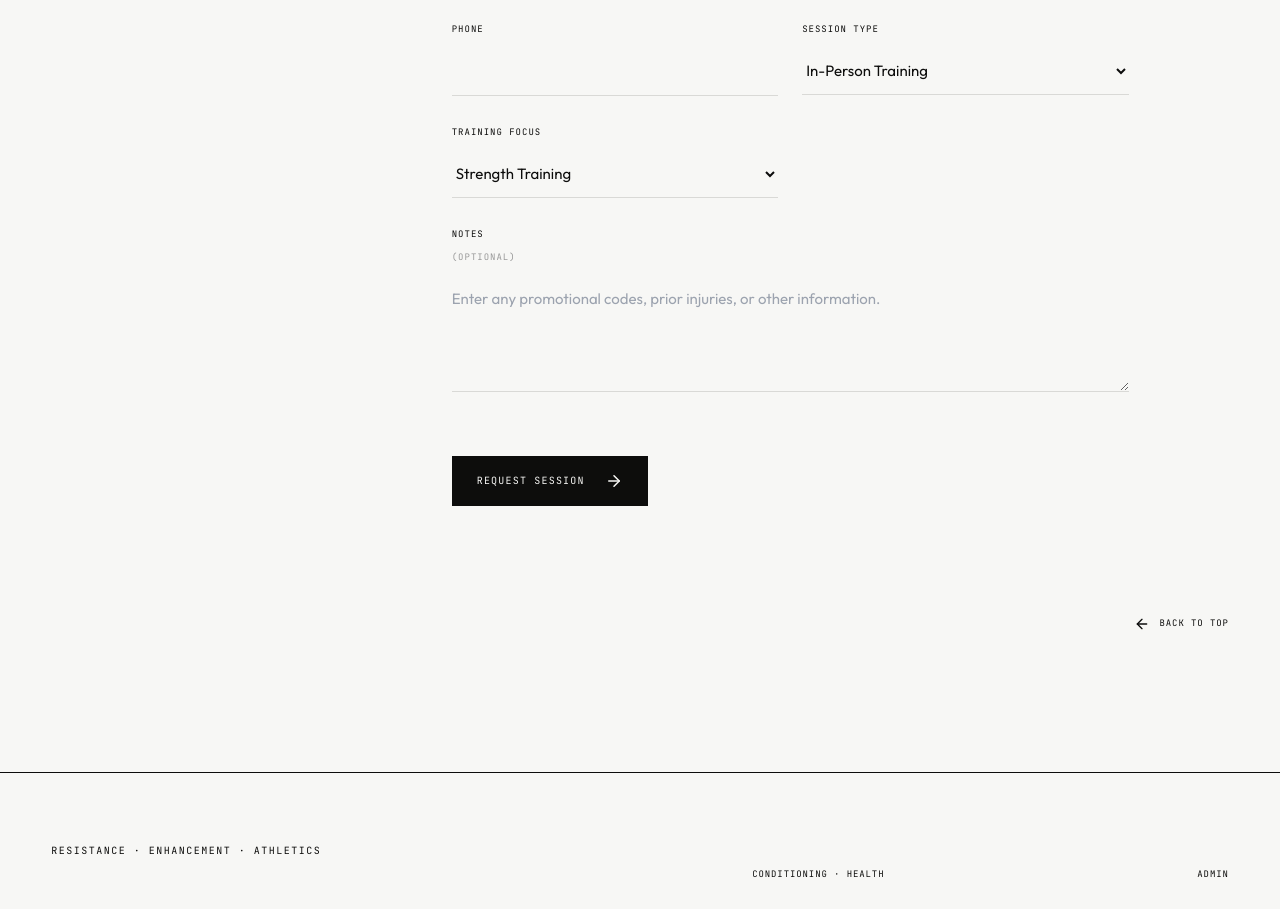
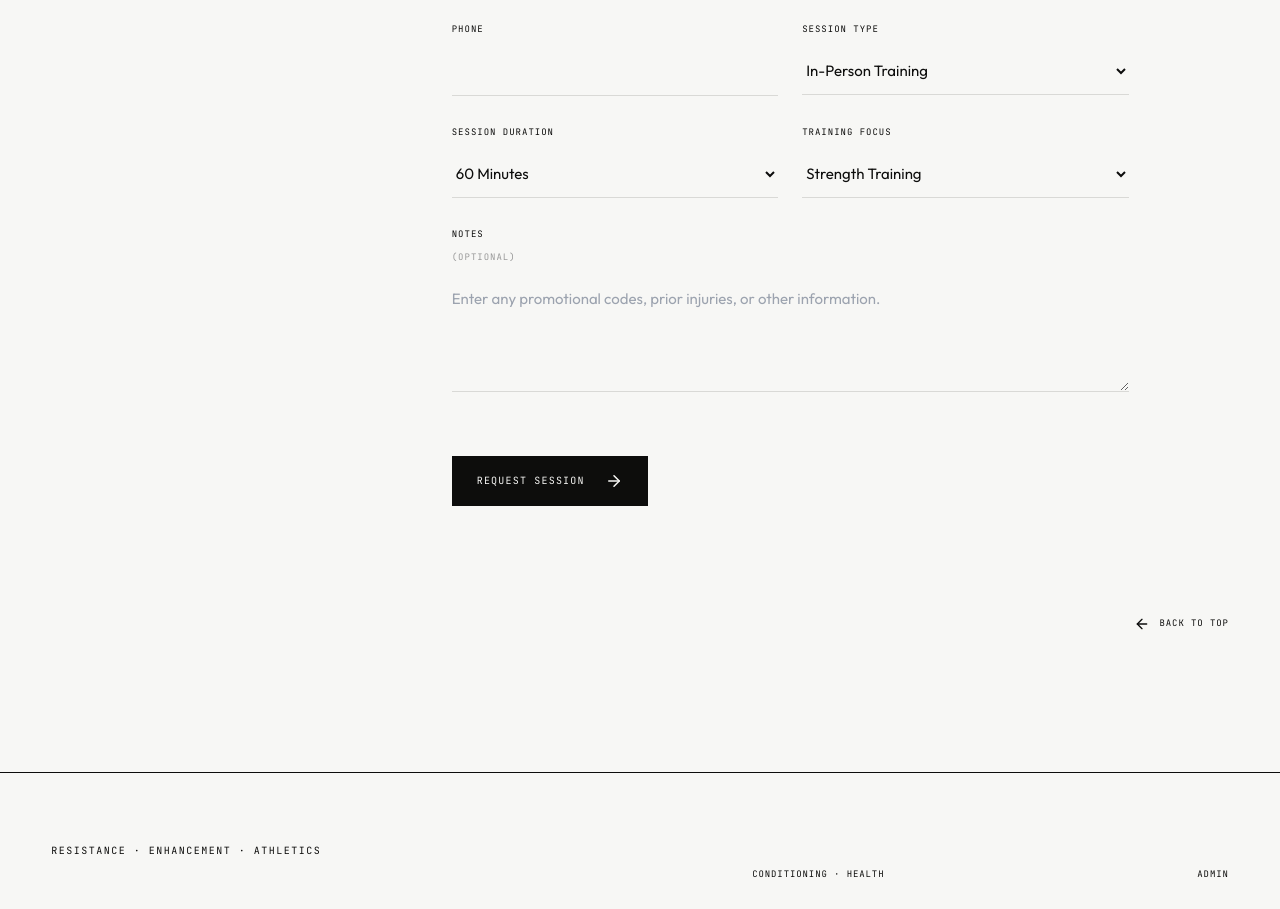
Before and after one commit to sdcamar1/ReachFitness, a React (Vite) app in the folder frontend/: page /book in a window 1280 px wide. Shown: the part 1300-2209 px from the top of the page. Built offline with nearby package versions, Linux system fonts and the light colour scheme.

Commit message:
Add booking session duration option

```diff
--- a/frontend/src/pages/Admin.jsx
+++ b/frontend/src/pages/Admin.jsx
@@ -157,6 +157,7 @@ export function Admin() {
                 <div>
                   <p className="eyebrow">SESSION</p>
                   <p>{appointment.service_type || "In-Person Training"}</p>
+                  <p>{appointment.duration || "60 Minutes"}</p>
                   <p className="eyebrow">FOCUS</p>
                   <p>{appointment.focus}</p>
                   {appointment.notes && <p className="notes">{appointment.notes}</p>}
--- a/frontend/src/pages/Book.jsx
+++ b/frontend/src/pages/Book.jsx
@@ -20,6 +20,7 @@ const emptyForm = {
   email: "",
   phone: "",
   service_type: "In-Person Training",
+  duration: "60 Minutes",
   focus: "Strength Training",
   notes: "",
 };
@@ -98,6 +99,7 @@ export function Book() {
           <p>{displayDate}</p>
           <p>{labels[confirmation.time]}</p>
           <p>{confirmation.service_type}</p>
+          <p>{confirmation.duration}</p>
         </div>
         <p>
           Your session is pending confirmation. We’ll send an email once it’s
@@ -225,6 +227,18 @@ export function Book() {
               </select>
             </label>
             <label>
+              Session duration
+              <select
+                name="duration"
+                value={form.duration}
+                onChange={updateField}
+                data-testid="booking-duration"
+              >
+                <option>30 Minutes</option>
+                <option>60 Minutes</option>
+              </select>
+            </label>
+            <label>
               Training focus
               <select
                 name="focus"
```
Also changed, not shown: 2 other files (tests, documents, lock files or other folders).
